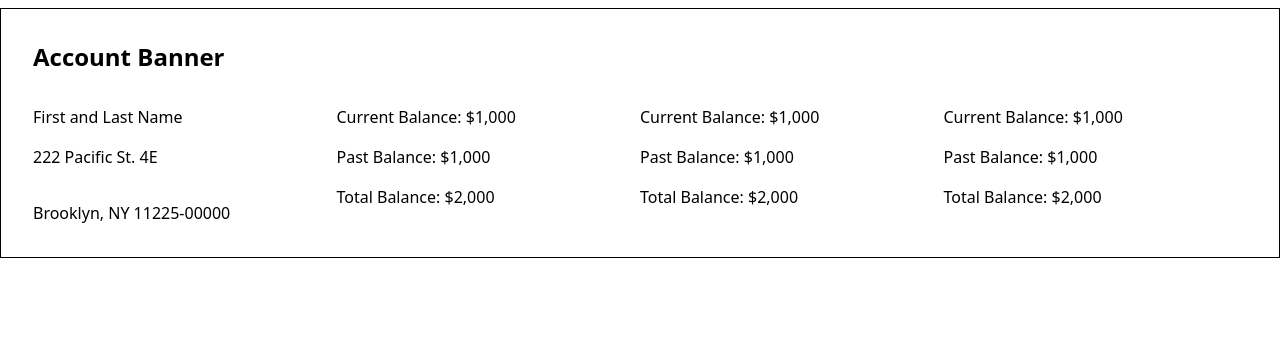
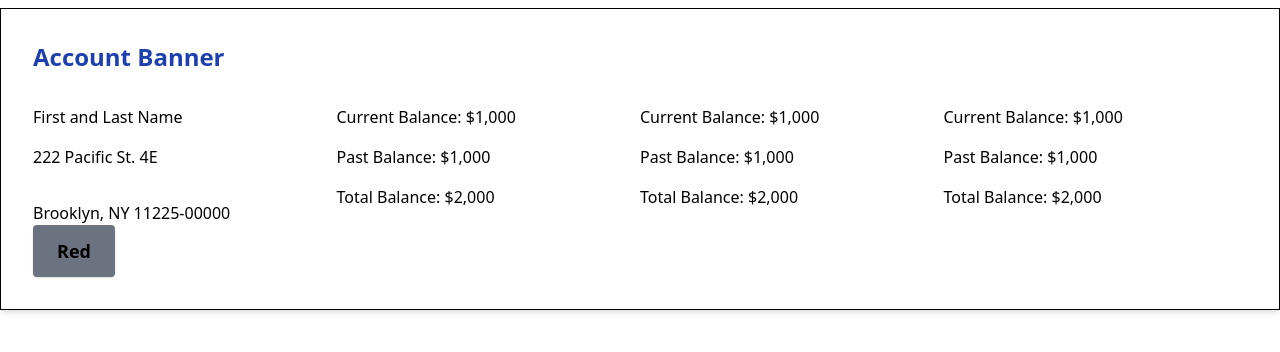
Before and after one commit to ZavierLowe/internal-dash, a React (Vite) app in the folder frontend/: page /AccountInquiry in a window 1280 px wide. Shown: the top 352 px of the page. Built offline with nearby package versions, Linux system fonts and the light colour scheme.

Commit message:
Added Button UI
Added a button UI for reusability across the application

```diff
--- a/frontend/src/App.tsx
+++ b/frontend/src/App.tsx
@@ -1,4 +1,3 @@
-
 import LoginForm from './components/Login/LoginForm'
 import LoginPage from './pages/login/LoginPage'
 
--- /dev/null
+++ b/frontend/src/components/ui/Button.tsx
@@ -0,0 +1,50 @@
+import React from "react";
+
+
+// Define a type for the button props
+type ButtonProps = {
+  children: React.ReactNode;
+  variant?: 'primary' | 'secondary';
+  size?: 'sm' | 'md' | 'lg';
+  className?: string;
+} & React.ButtonHTMLAttributes<HTMLButtonElement>;
+
+// Utility function to join classes conditionally
+const cx = (...classes: string[]) => classes.filter(Boolean).join(" ");
+
+// Button component
+const Button: React.FC<ButtonProps> = ({
+	children,
+	variant = "primary",
+	size = "md",
+	className = "",
+	...rest
+}) => {
+	const variantClasses = {
+		primary: "bg-blue-500 hover:bg-blue-700 text-white",
+		secondary: "bg-gray-500 hover:bg-gray-700 text-black",
+	};
+
+	const sizeClasses = {
+		sm: "text-xs px-2 py-1",
+		md: "text-sm px-4 py-2",
+		lg: "text-lg px-6 py-3",
+	};
+
+	const buttonClasses = cx(
+		"font-bold rounded shadow focus:outline-none focus:shadow-outline transform transition hover:scale-105 duration-300 ease-in-out",
+		variantClasses[variant],
+		sizeClasses[size],
+		className,
+	);
+
+     return (
+    <button {...rest} className={buttonClasses}>
+      {children}
+    </button>
+  );
+};
+
+
+
+export default Button;
--- a/frontend/src/pages/Customer/AccountInquiry.tsx
+++ b/frontend/src/pages/Customer/AccountInquiry.tsx
@@ -1,10 +1,11 @@
 import React from 'react'
+import Button from '../../components/ui/Button';
 
 const AccountInquiry = () => {
   return (
 		<div className="mx-auto container mt-2">
-			<div className="p-8 border border-black">
-				<h1 className="text-2xl font-bold">Account Banner</h1>
+			<div className="p-8 border border-black shadow-md">
+				<h1 className="text-2xl font-bold text-blue-800">Account Banner</h1>
 				<div className="grid grid-cols-4 mt-8">
 					<div className="flex flex-col space-y-4">
 						<div>First and Last Name</div>
@@ -46,6 +47,7 @@ const AccountInquiry = () => {
 						</div>
 					</div>
 				</div>
+                <Button variant='secondary' size='lg'>Red</Button>
 			</div>
 		</div>
 	);
```
